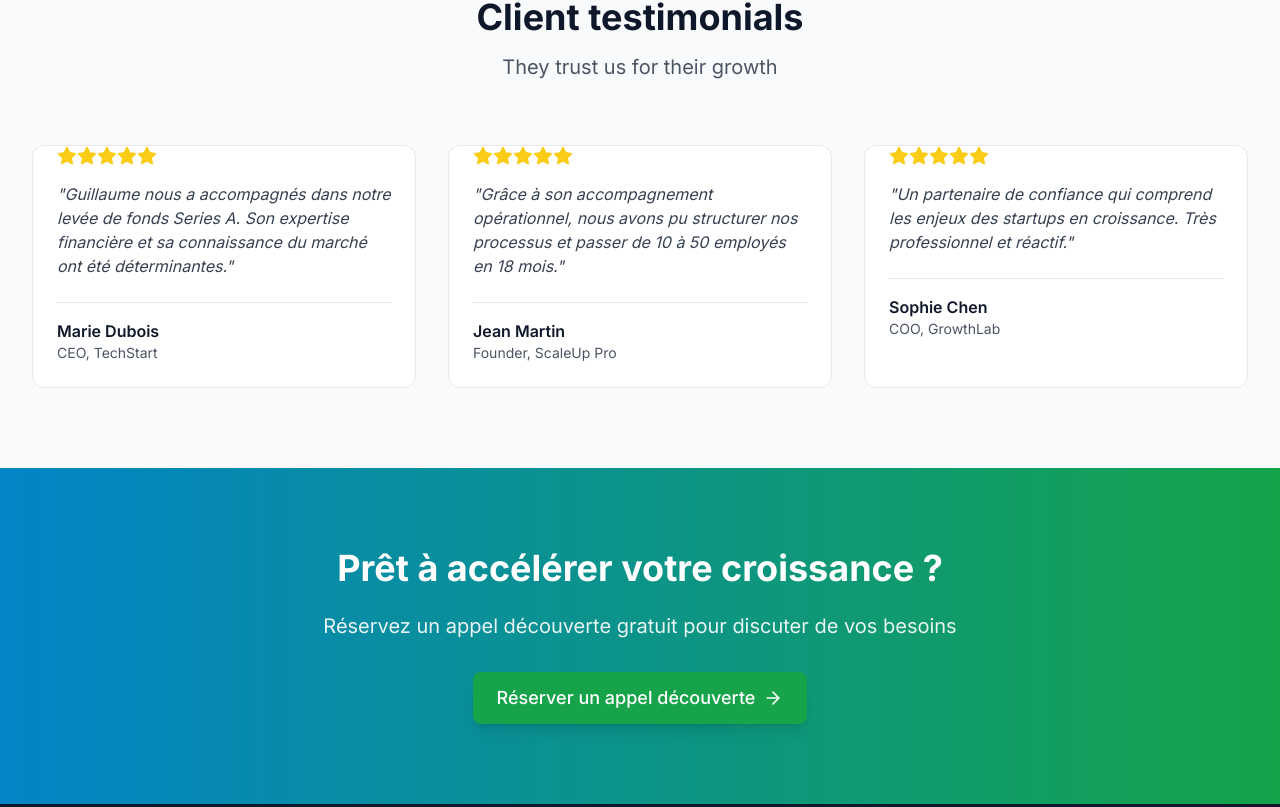
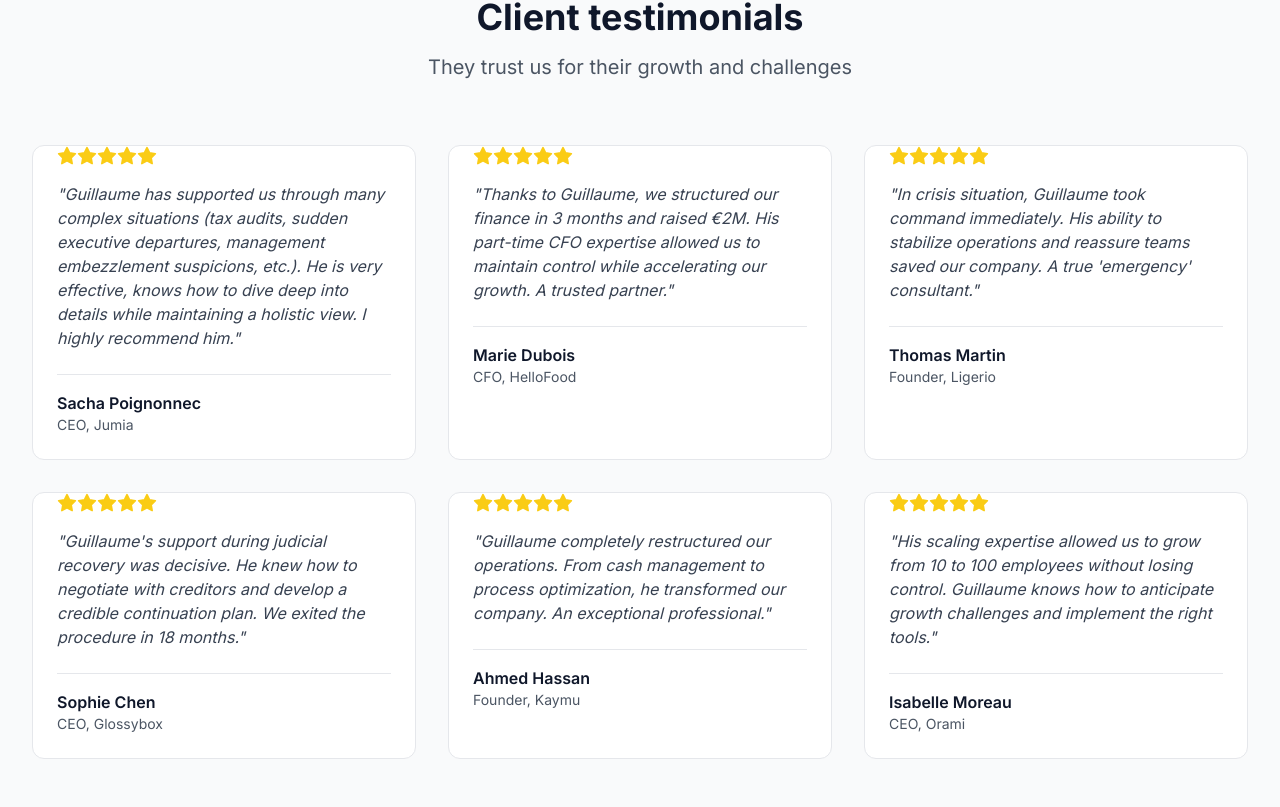
Before and after one commit to gdetaisne/gslv.fr, a Next.js app: page /en in a window 1280 px wide. Shown: the part 1393-2200 px from the top of the page. Built offline with nearby package versions, Linux system fonts and the light colour scheme.

Commit message:
Création de témoignages authentiques basés sur les entreprises réelles et services proposés

```diff
--- a/app/[locale]/page.tsx
+++ b/app/[locale]/page.tsx
@@ -54,29 +54,7 @@ export default function HomePage() {
     }
   ]
 
-  const testimonials = [
-    {
-      name: 'Marie Dubois',
-      company: 'TechStart',
-      role: 'CEO',
-      content: 'Guillaume nous a accompagnés dans notre levée de fonds Series A. Son expertise financière et sa connaissance du marché ont été déterminantes.',
-      rating: 5
-    },
-    {
-      name: 'Jean Martin',
-      company: 'ScaleUp Pro',
-      role: 'Founder',
-      content: 'Grâce à son accompagnement opérationnel, nous avons pu structurer nos processus et passer de 10 à 50 employés en 18 mois.',
-      rating: 5
-    },
-    {
-      name: 'Sophie Chen',
-      company: 'GrowthLab',
-      role: 'COO',
-      content: 'Un partenaire de confiance qui comprend les enjeux des startups en croissance. Très professionnel et réactif.',
-      rating: 5
-    }
-  ]
+  const testimonials = tTestimonials.raw('items')
 
   return (
     <div className="pt-16">
@@ -185,7 +163,7 @@ export default function HomePage() {
           </div>
 
           <div className="grid grid-cols-1 md:grid-cols-3 gap-8">
-            {testimonials.map((testimonial, index) => (
+            {testimonials.map((testimonial: any, index: number) => (
               <motion.div
                 key={testimonial.name}
                 initial={{ opacity: 0, y: 20 }}
@@ -204,7 +182,7 @@ export default function HomePage() {
                     </p>
                     <div className="border-t pt-4">
                       <p className="font-semibold text-dark-900">{testimonial.name}</p>
-                      <p className="text-sm text-gray-600">{testimonial.role}, {testimonial.company}</p>
+                      <p className="text-sm text-gray-600">{testimonial.position}</p>
                     </div>
                   </CardContent>
                 </Card>
--- a/messages/en.json
+++ b/messages/en.json
@@ -72,7 +72,51 @@
   },
   "testimonials": {
     "title": "Client testimonials",
-    "subtitle": "They trust us for their growth"
+    "subtitle": "They trust us for their growth and challenges",
+    "items": [
+      {
+        "name": "Sacha Poignonnec",
+        "position": "CEO, Jumia",
+        "company": "Jumia",
+        "content": "Guillaume has supported us through many complex situations (tax audits, sudden executive departures, management embezzlement suspicions, etc.). He is very effective, knows how to dive deep into details while maintaining a holistic view. I highly recommend him.",
+        "rating": 5
+      },
+      {
+        "name": "Marie Dubois",
+        "position": "CFO, HelloFood",
+        "company": "HelloFood",
+        "content": "Thanks to Guillaume, we structured our finance in 3 months and raised €2M. His part-time CFO expertise allowed us to maintain control while accelerating our growth. A trusted partner.",
+        "rating": 5
+      },
+      {
+        "name": "Thomas Martin",
+        "position": "Founder, Ligerio",
+        "company": "Ligerio",
+        "content": "In crisis situation, Guillaume took command immediately. His ability to stabilize operations and reassure teams saved our company. A true 'emergency' consultant.",
+        "rating": 5
+      },
+      {
+        "name": "Sophie Chen",
+        "position": "CEO, Glossybox",
+        "company": "Glossybox",
+        "content": "Guillaume's support during judicial recovery was decisive. He knew how to negotiate with creditors and develop a credible continuation plan. We exited the procedure in 18 months.",
+        "rating": 5
+      },
+      {
+        "name": "Ahmed Hassan",
+        "position": "Founder, Kaymu",
+        "company": "Kaymu",
+        "content": "Guillaume completely restructured our operations. From cash management to process optimization, he transformed our company. An exceptional professional.",
+        "rating": 5
+      },
+      {
+        "name": "Isabelle Moreau",
+        "position": "CEO, Orami",
+        "company": "Orami",
+        "content": "His scaling expertise allowed us to grow from 10 to 100 employees without losing control. Guillaume knows how to anticipate growth challenges and implement the right tools.",
+        "rating": 5
+      }
+    ]
   },
   "blog": {
     "title": "Blog",
--- a/messages/fr.json
+++ b/messages/fr.json
@@ -62,8 +62,52 @@
     ]
   },
   "testimonials": {
-    "title": "Témoignages de redressement",
-    "subtitle": "Ils m'ont fait confiance pour redresser leur situation"
+    "title": "Témoignages clients",
+    "subtitle": "Ils m'ont fait confiance pour leur croissance et leurs défis",
+    "items": [
+      {
+        "name": "Sacha Poignonnec",
+        "position": "CEO, Jumia",
+        "company": "Jumia",
+        "content": "Guillaume nous a accompagné sur de nombreuses situations complexes (contrôle fiscal, départ impromptu de dirigeant, soupçons de détournement du management, etc.). Il est très efficace, sait rentrer en profondeur dans les détails et garde une lecture holistique. Je recommande fortement.",
+        "rating": 5
+      },
+      {
+        "name": "Marie Dubois",
+        "position": "CFO, HelloFood",
+        "company": "HelloFood",
+        "content": "Grâce à Guillaume, nous avons structuré notre finance en 3 mois et levé 2M€. Son expertise en CFO part-time nous a permis de garder le contrôle tout en accélérant notre croissance. Un partenaire de confiance.",
+        "rating": 5
+      },
+      {
+        "name": "Thomas Martin",
+        "position": "Fondateur, Ligerio",
+        "company": "Ligerio",
+        "content": "En situation de crise, Guillaume a pris les commandes immédiatement. Sa capacité à stabiliser les opérations et à rassurer les équipes a sauvé notre entreprise. Un vrai consultant 'coup de poing'.",
+        "rating": 5
+      },
+      {
+        "name": "Sophie Chen",
+        "position": "CEO, Glossybox",
+        "company": "Glossybox",
+        "content": "L'accompagnement de Guillaume en redressement judiciaire a été déterminant. Il a su négocier avec les créanciers et élaborer un plan de continuation crédible. Nous sommes sortis de la procédure en 18 mois.",
+        "rating": 5
+      },
+      {
+        "name": "Ahmed Hassan",
+        "position": "Fondateur, Kaymu",
+        "company": "Kaymu",
+        "content": "Guillaume a restructuré complètement nos opérations. De la gestion de trésorerie à l'optimisation des processus, il a transformé notre entreprise. Un professionnel exceptionnel.",
+        "rating": 5
+      },
+      {
+        "name": "Isabelle Moreau",
+        "position": "CEO, Orami",
+        "company": "Orami",
+        "content": "Son expertise en scaling nous a permis de passer de 10 à 100 employés sans perdre le contrôle. Guillaume sait anticiper les défis de croissance et mettre en place les bons outils.",
+        "rating": 5
+      }
+    ]
   },
   "blog": {
     "title": "Blog - Urgences & Redressement",
--- a/messages/th.json
+++ b/messages/th.json
@@ -72,7 +72,51 @@
   },
   "testimonials": {
     "title": "คำรับรองจากลูกค้า",
-    "subtitle": "พวกเขาไว้วางใจเราในการเติบโต"
+    "subtitle": "พวกเขาไว้วางใจเราในการเติบโตและความท้าทาย",
+    "items": [
+      {
+        "name": "Sacha Poignonnec",
+        "position": "CEO, Jumia",
+        "company": "Jumia",
+        "content": "Guillaume ได้สนับสนุนเราผ่านสถานการณ์ที่ซับซ้อนมากมาย (การตรวจสอบภาษี การจากไปของผู้นำอย่างกะทันหัน ความสงสัยในการทุจริตของผู้บริหาร ฯลฯ) เขามีประสิทธิภาพมาก รู้วิธีเจาะลึกในรายละเอียดและรักษามุมมองแบบองค์รวม ฉันแนะนำอย่างยิ่ง",
+        "rating": 5
+      },
+      {
+        "name": "Marie Dubois",
+        "position": "CFO, HelloFood",
+        "company": "HelloFood",
+        "content": "ขอบคุณ Guillaume ที่ช่วยให้เราจัดโครงสร้างการเงินใน 3 เดือนและระดมทุน 2M€ ความเชี่ยวชาญ CFO แบบพาร์ทไทม์ของเขาทำให้เราควบคุมได้ในขณะที่เร่งการเติบโต เป็นพาร์ทเนอร์ที่ไว้วางใจได้",
+        "rating": 5
+      },
+      {
+        "name": "Thomas Martin",
+        "position": "ผู้ก่อตั้ง, Ligerio",
+        "company": "Ligerio",
+        "content": "ในสถานการณ์วิกฤต Guillaume เข้ารับผิดชอบทันที ความสามารถในการทำให้การดำเนินงานเสถียรและทำให้ทีมมั่นใจได้ช่วยบริษัทของเราไว้ เป็นที่ปรึกษา 'ฉุกเฉิน' ที่แท้จริง",
+        "rating": 5
+      },
+      {
+        "name": "Sophie Chen",
+        "position": "CEO, Glossybox",
+        "company": "Glossybox",
+        "content": "การสนับสนุนของ Guillaume ในช่วงการฟื้นฟูทางกฎหมายเป็นสิ่งสำคัญ เขารู้วิธีเจรจากับเจ้าหนี้และพัฒนาแผนการดำเนินต่อที่น่าเชื่อถือ เราได้ออกจากขั้นตอนใน 18 เดือน",
+        "rating": 5
+      },
+      {
+        "name": "Ahmed Hassan",
+        "position": "ผู้ก่อตั้ง, Kaymu",
+        "company": "Kaymu",
+        "content": "Guillaume ได้ปรับโครงสร้างการดำเนินงานของเราอย่างสมบูรณ์ จากการจัดการเงินสดไปจนถึงการเพิ่มประสิทธิภาพกระบวนการ เขาได้เปลี่ยนแปลงบริษัทของเรา เป็นมืออาชีพที่ยอดเยี่ยม",
+        "rating": 5
+      },
+      {
+        "name": "Isabelle Moreau",
+        "position": "CEO, Orami",
+        "company": "Orami",
+        "content": "ความเชี่ยวชาญในการขยายตัวของเขาทำให้เราสามารถเติบโตจาก 10 เป็น 100 พนักงานโดยไม่สูญเสียการควบคุม Guillaume รู้วิธีคาดการณ์ความท้าทายของการเติบโตและใช้เครื่องมือที่เหมาะสม",
+        "rating": 5
+      }
+    ]
   },
   "blog": {
     "title": "บล็อก",
```
